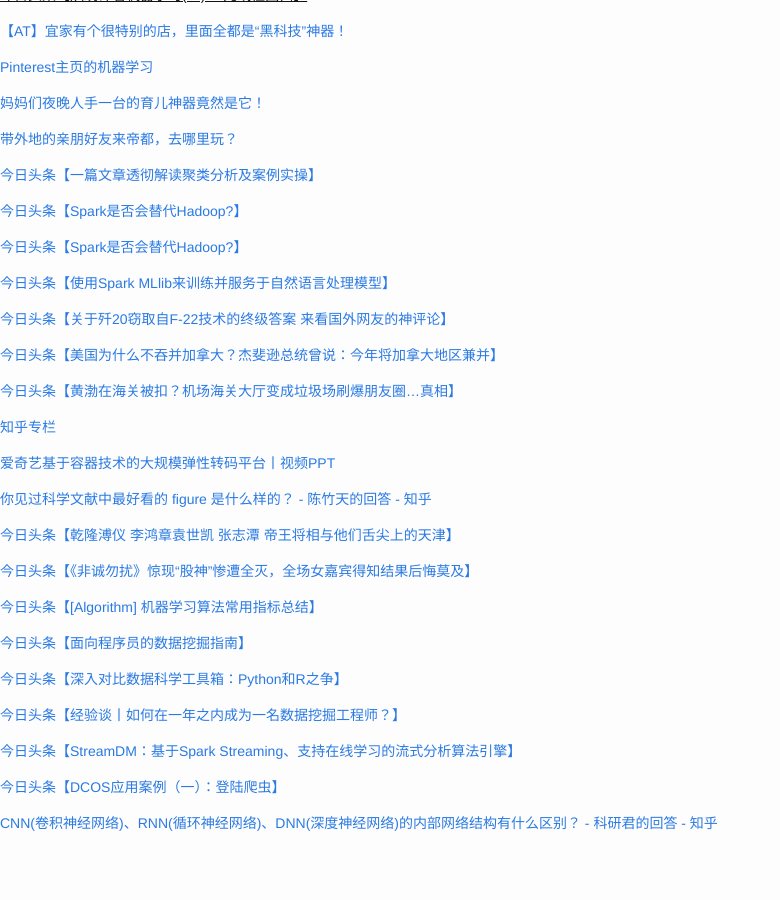
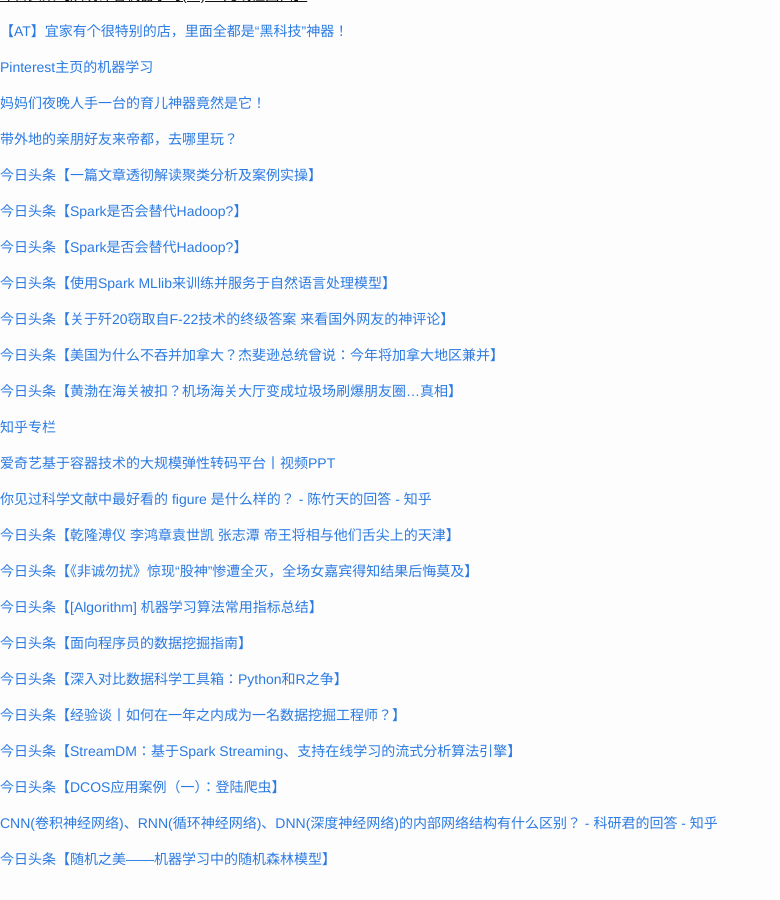
Before and after one commit to cnwarden/cnwarden.github.io, a Jekyll site: the page built from fav/index.md, in a window 1280 px wide and 900 px high, scrolled down 9174 px. Shown: the whole window, without its empty margins (0-780 px from the left). Built offline with Jekyll 4.4.1, drawn with Linux system fonts in a browser that asks for light colours; emoji names are drawn with the system emoji font; before the commit the page ends 10038 px from its top, so only the background shows below that.

Commit message:
auto commit

```diff
--- a/fav/index.md
+++ b/fav/index.md
@@ -554,3 +554,5 @@ title:  fav
 [今日头条【DCOS应用案例（一）：登陆爬虫】](http://toutiao.com/group/6273362858671980801/?iid=4056437762&app=news_article&tt_from=android_share&utm_source=email&utm_medium=toutiao_android&utm_campaign=client_share)
 
 [CNN(卷积神经网络)、RNN(循环神经网络)、DNN(深度神经网络)的内部网络结构有什么区别？ - 科研君的回答 - 知乎](http://www.zhihu.com/question/34681168/answer/84061846)
+
+[今日头条【随机之美——机器学习中的随机森林模型】](http://toutiao.com/group/6274186588634775809/?iid=4098001378&app=news_article&tt_from=android_share&utm_source=email&utm_medium=toutiao_android&utm_campaign=client_share)
```
